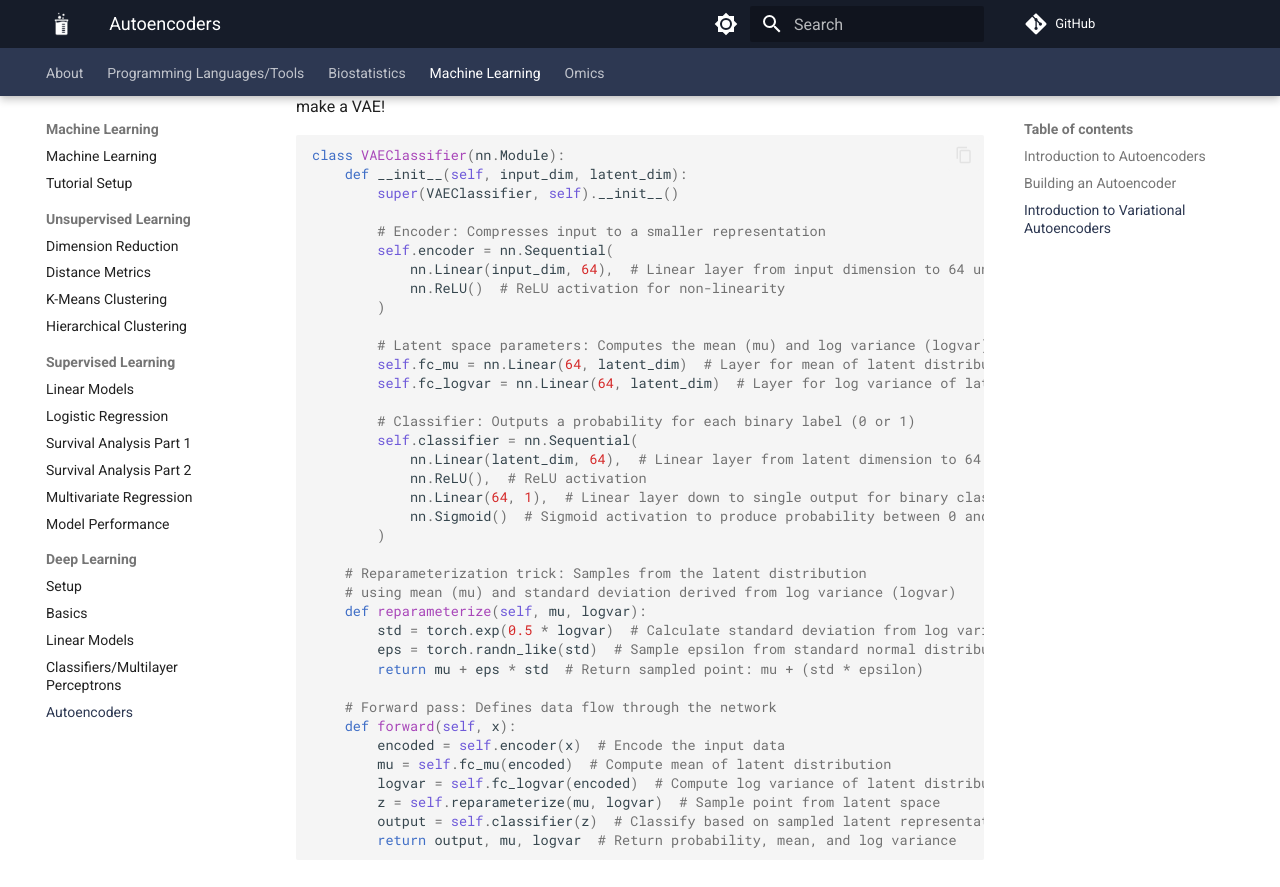
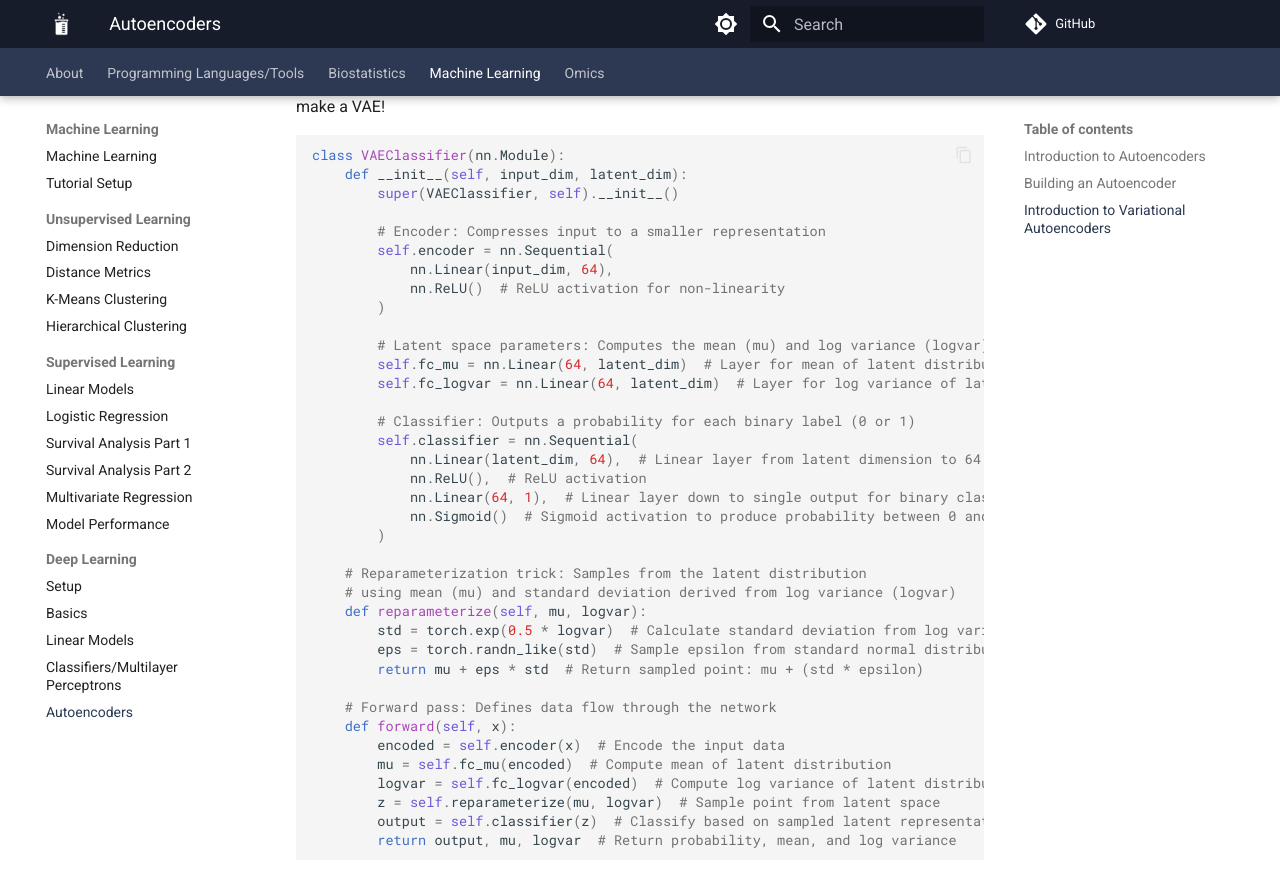
Before and after one commit to comp-tox-jhu/CompToxLab, an MkDocs documentation site: the page built from docs/machine_learning/deep_learning/04_autoencoder.md, in a window 1280 px wide and 900 px high, scrolled down 6451 px. Shown: the top 887 px of the window. Built offline with MkDocs 1.6.1 and Material for MkDocs 9.7.7, drawn with Linux system fonts in a browser that asks for light colours; comment, search, counter and statistics services are not loaded.

Commit message:
Update 04_autoencoder.md

```diff
--- a/docs/machine_learning/deep_learning/04_autoencoder.md
+++ b/docs/machine_learning/deep_learning/04_autoencoder.md
@@ -259,7 +259,7 @@ class VAEClassifier(nn.Module):
 
         # Encoder: Compresses input to a smaller representation
         self.encoder = nn.Sequential(
-            nn.Linear(input_dim, 64),  # Linear layer from input dimension to 64 units
+            nn.Linear(input_dim, 64),
             nn.ReLU()  # ReLU activation for non-linearity
         )
 
```
